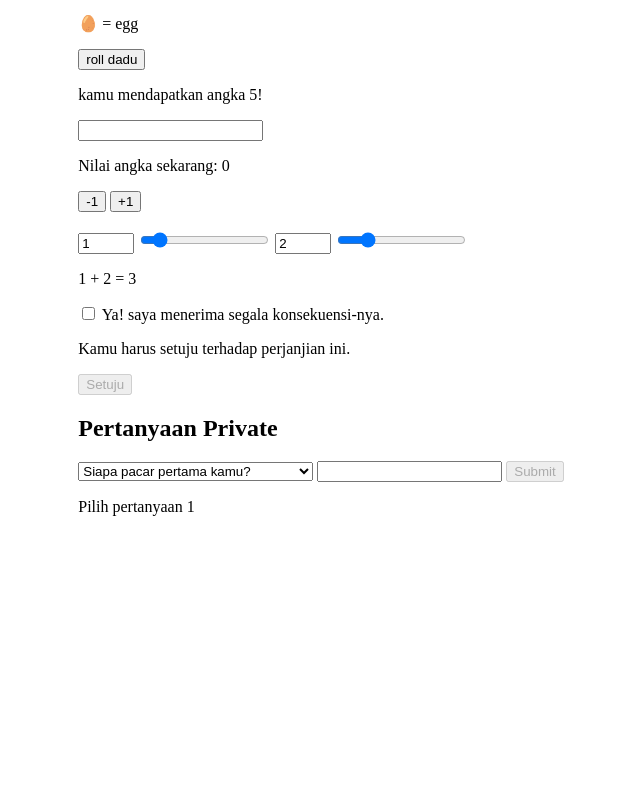
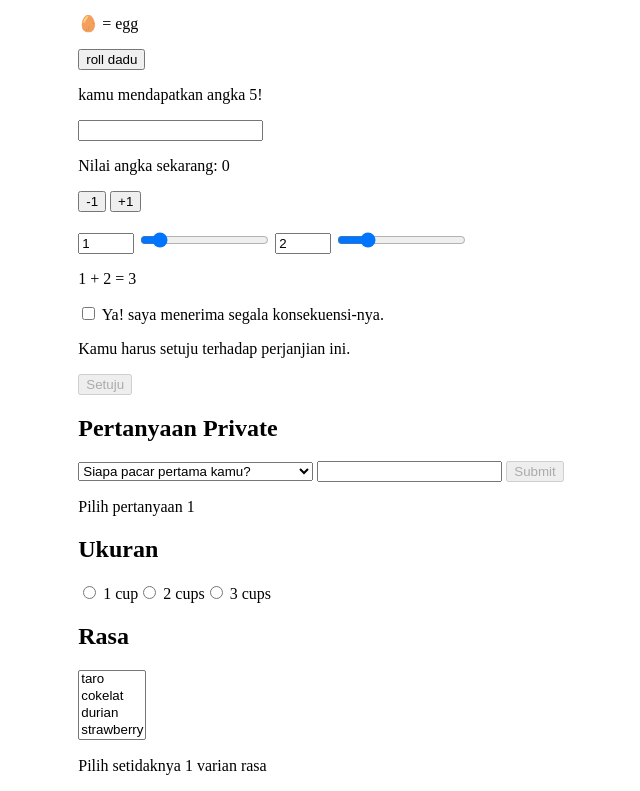
Before and after one commit to Zulhaditya/svelte-learn, a SvelteKit app: page / in a window 1280 px wide. Shown: the part 730-1521 px from the top of the page, without its empty margins (319-959 px from the left). Before the commit the page ends 1262 px from the top, so only its background shows below. Built offline with nearby package versions, Linux system fonts and the light colour scheme.

Commit message:
UPDATE : multiple select bindings

```diff
--- a/src/routes/+page.svelte
+++ b/src/routes/+page.svelte
@@ -15,6 +15,7 @@
   import NumericInputs from "./NumericInputs.svelte";
   import CheckboxInputs from "./CheckboxInputs.svelte";
   import SelectBindings from "./SelectBindings.svelte";
+  import GroupInputs from "./GroupInputs.svelte";
 
   let name = "Svelte";
   // let src = "/static/favicon.png";
@@ -45,6 +46,7 @@
   <NumericInputs />
   <CheckboxInputs />
   <SelectBindings />
+  <GroupInputs />
 </div>
 
 <!-- style tag digunakan untuk styling dengan css atau tailwind -->
--- /dev/null
+++ b/src/routes/GroupInputs.svelte
@@ -0,0 +1,39 @@
+<script lang="ts">
+  let cups = $state(1);
+  let rasa = $state([]);
+
+  const formatter = new Intl.ListFormat("en", {
+    style: "long",
+    type: "conjunction",
+  });
+</script>
+
+<h2>Ukuran</h2>
+
+{#each [1, 2, 3] as number}
+  <label>
+    <input type="radio" name="cups" value={number} />
+    {number}
+    {number === 1 ? "cup" : "cups"}
+  </label>
+{/each}
+
+<h2>Rasa</h2>
+
+<select multiple bind:value={rasa}>
+  {#each ["taro", "cokelat", "durian", "strawberry"] as listRasa}
+    <option>{listRasa}</option>
+  {/each}
+</select>
+
+{#if rasa.length === 0}
+  <p>Pilih setidaknya 1 varian rasa</p>
+{:else if rasa.length > cups}
+  <p>Tidak bisa pesan rasa yang lebih bro!</p>
+{:else}
+  <p>
+    Kamu pesan {cups}
+    {cups === 1 ? "cup" : "cups"}
+    {formatter.format(rasa)}
+  </p>
+{/if}
```
